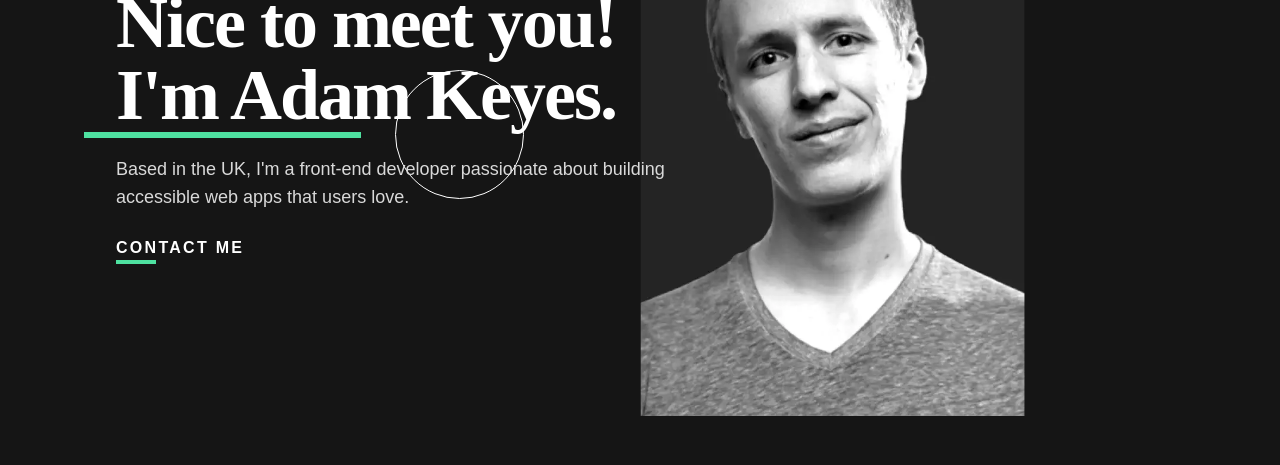
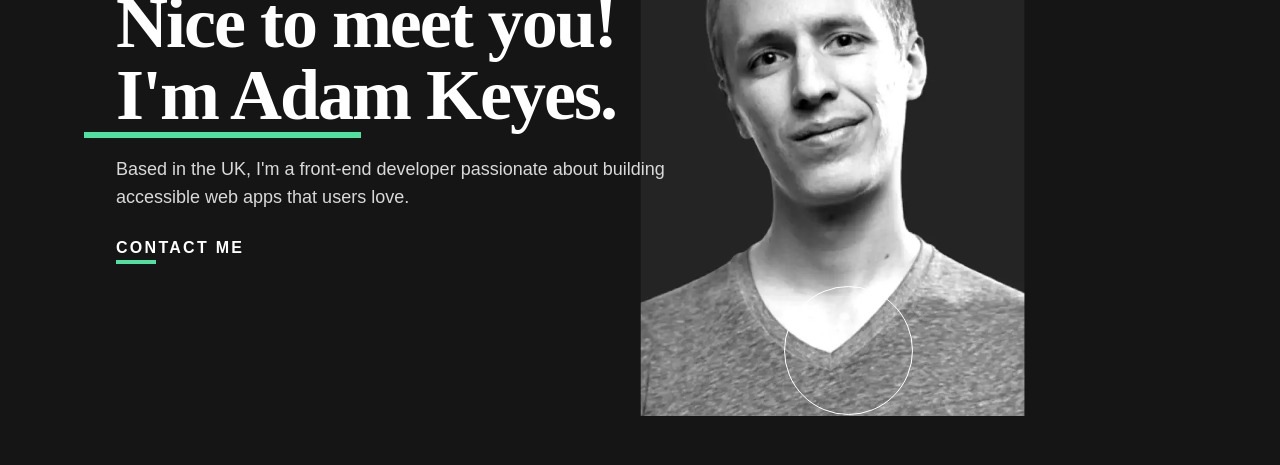
Before and after one commit to Hcmwebs/single-page-dev-portifolio, a React (Vite) app: page / in a window 1280 px wide. Shown: the part 184-649 px from the top of the page. Built offline with nearby package versions, Linux system fonts and the light colour scheme.

Commit message:
repositioned the circle pattern in the header

```diff
--- a/src/components/Header.jsx
+++ b/src/components/Header.jsx
@@ -6,7 +6,7 @@ const Header = () => {
 	return (
 		<StyledHeader>
 			<StyledRings className='header' />
-			<StyledCircle top='254px' left='311px' />
+			<StyledCircle className='header' />
 			<Nav />
 			<Hero />
 		</StyledHeader>
--- a/src/styles/Circle.styled.jsx
+++ b/src/styles/Circle.styled.jsx
@@ -2,13 +2,25 @@ import styled from 'styled-components'
 
 const StyledCircle = styled.div`
 	position: absolute;
-	top: ${({ top }) => top};
-	left: ${({ left }) => left};
 	width: 129px;
 	height: 129px;
 	background-position: center center;
 	background-image: url('/pattern-circle.svg');
 	background-repeat: no-repeat;
 	background-size: cover;
+	z-index: 9;
+
+	&.header {
+		top: 254px;
+		left: 311px;
+		@media (min-width: 768px) {
+			top: 470px;
+			left: 700px;
+		}
+		@media (min-width: 1440px) {
+			top: 521px;
+			left: 581px;
+		}
+	}
 `
 export default StyledCircle
```
